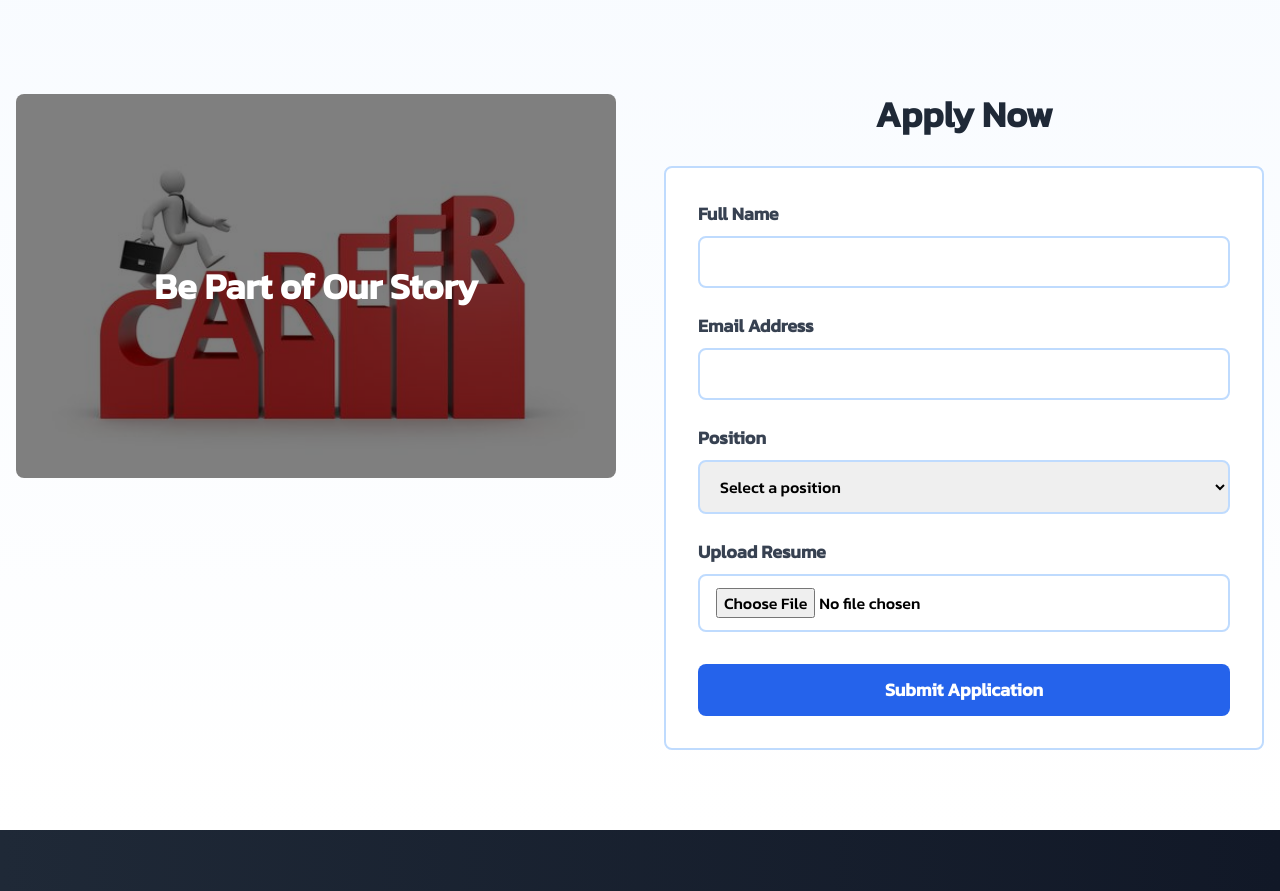
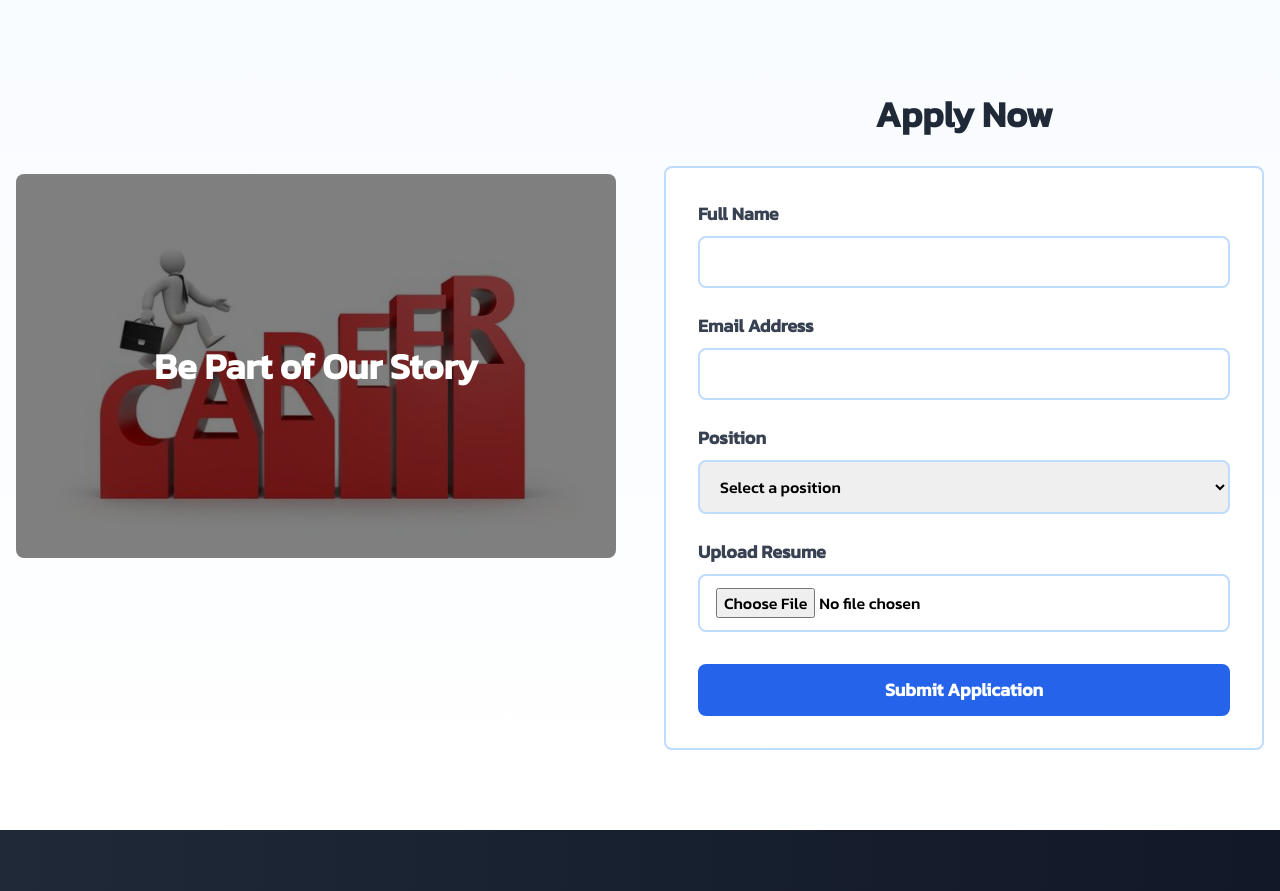
Before and after one commit to AkshayKalamkarr/supremeinfrastructure, a Next.js app: page /contact/career in a window 1280 px wide. Shown: the part 1146-2037 px from the top of the page. Built offline with nearby package versions, Linux system fonts and the light colour scheme.

Commit message:
new code

```diff
--- a/app/contact/career/page.jsx
+++ b/app/contact/career/page.jsx
@@ -86,7 +86,7 @@ const CareerPage = () => {
                 <section className="flex flex-col lg:flex-row gap-12">
                     <div className="w-full lg:w-1/2">
                         <motion.div
-                            className="h-64 md:h-80 lg:h-96 w-full bg-cover bg-center rounded-lg overflow-hidden"
+                            className="h-64 md:h-80 lg:h-96 w-full bg-cover bg-center rounded-lg overflow-hidden lg:mt-20"
                             style={{ backgroundImage: "url('/images/contact/careerBackground-2.jpg')" }}
                             initial={{ opacity: 0, x: -100 }}
                             animate={{ opacity: 1, x: 0 }}
```
